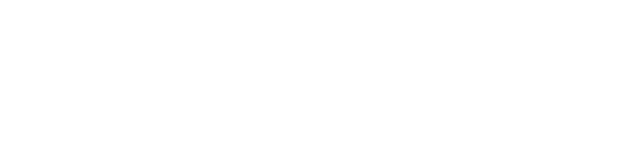
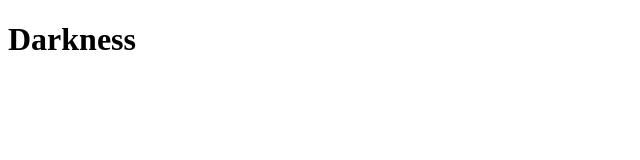
Before and after one commit to blakedyblake/blakedyblake.github.io, a website: page index.html in a window 1280 px wide. Shown: the whole page, without its empty margins (0-640 px from the left). Drawn offline with Linux system fonts and the light colour scheme.

Commit message:
it's not deploying...

```diff
--- a/Style/Sass/main.scss
+++ b/Style/Sass/main.scss
@@ -1,3 +1,3 @@
-body{
+*{
     background-color: black;
 }
--- a/index.html
+++ b/index.html
@@ -9,7 +9,7 @@
 </head>
 <body>
     <section id='circle-img'></section>
-
+    <h1>Darkness</h1>
 
 
     <script src='./index.js'></script>
```
Also changed, not shown: Style/main.css.
